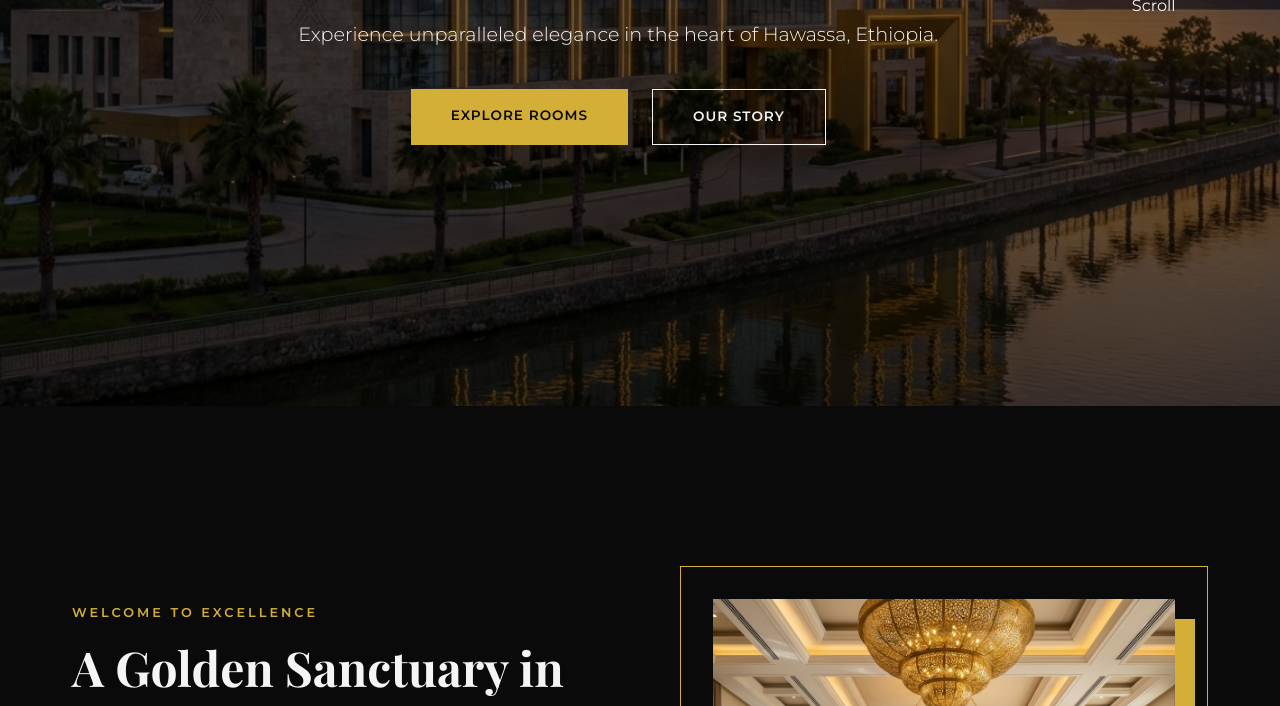
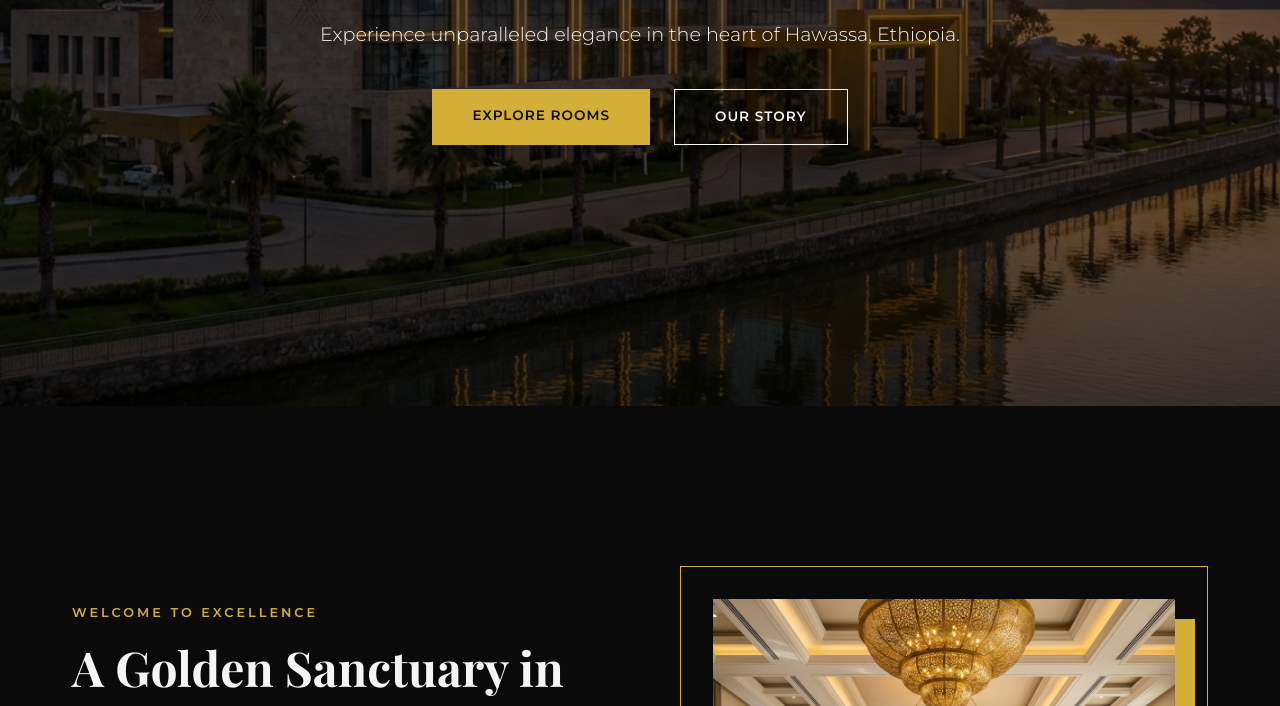
Before and after one commit to YosephGezahegn/GoldenGate-Hotel, a plain HTML site: page index.html in a window 1280 px wide. Shown: the part 394-1100 px from the top of the page. Drawn offline with nearby package versions, Linux system fonts and the light colour scheme; a web font is replaced by a local one.

Commit message:
style: remove scroll indicator UI element from header

```diff
--- a/index.html
+++ b/index.html
@@ -46,10 +46,6 @@
                 <a href="#rooms" class="btn-primary">Explore Rooms</a>
                 <a href="#about" class="btn-outline">Our Story</a>
             </div>
-        </div>
-        <div class="scroll-indicator">
-            <span>Scroll</span>
-            <div class="line"></div>
         </div>
     </header>
 
```
